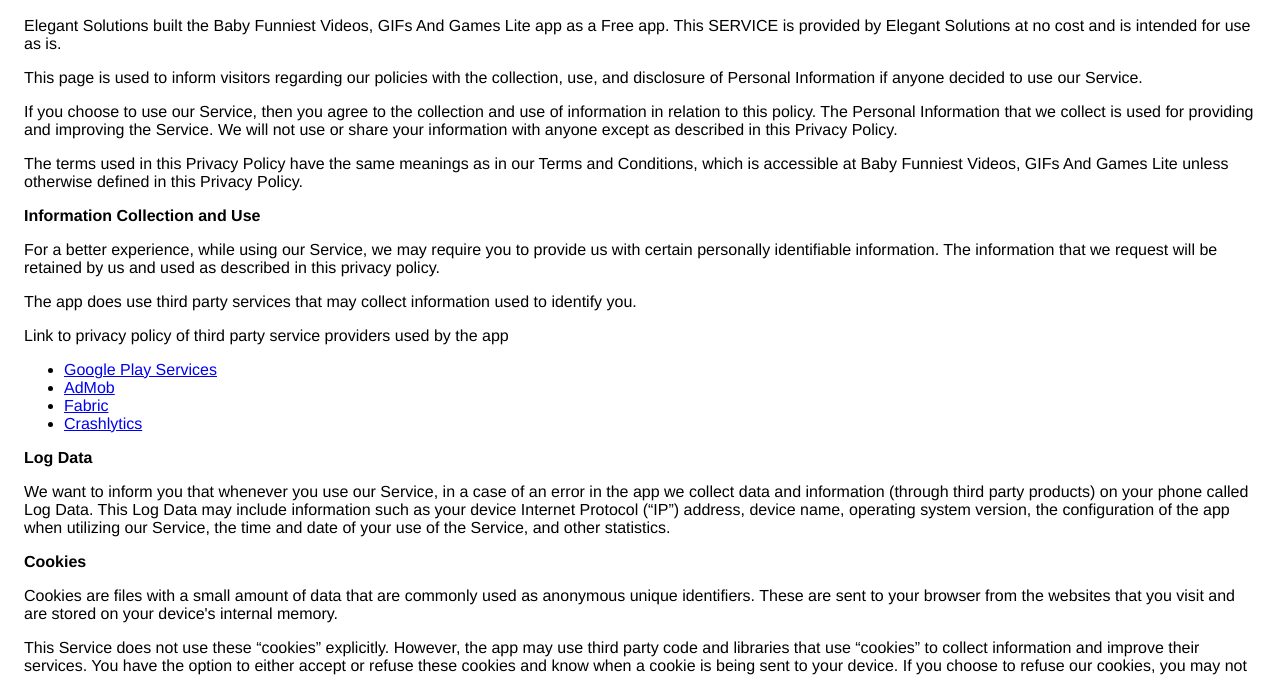
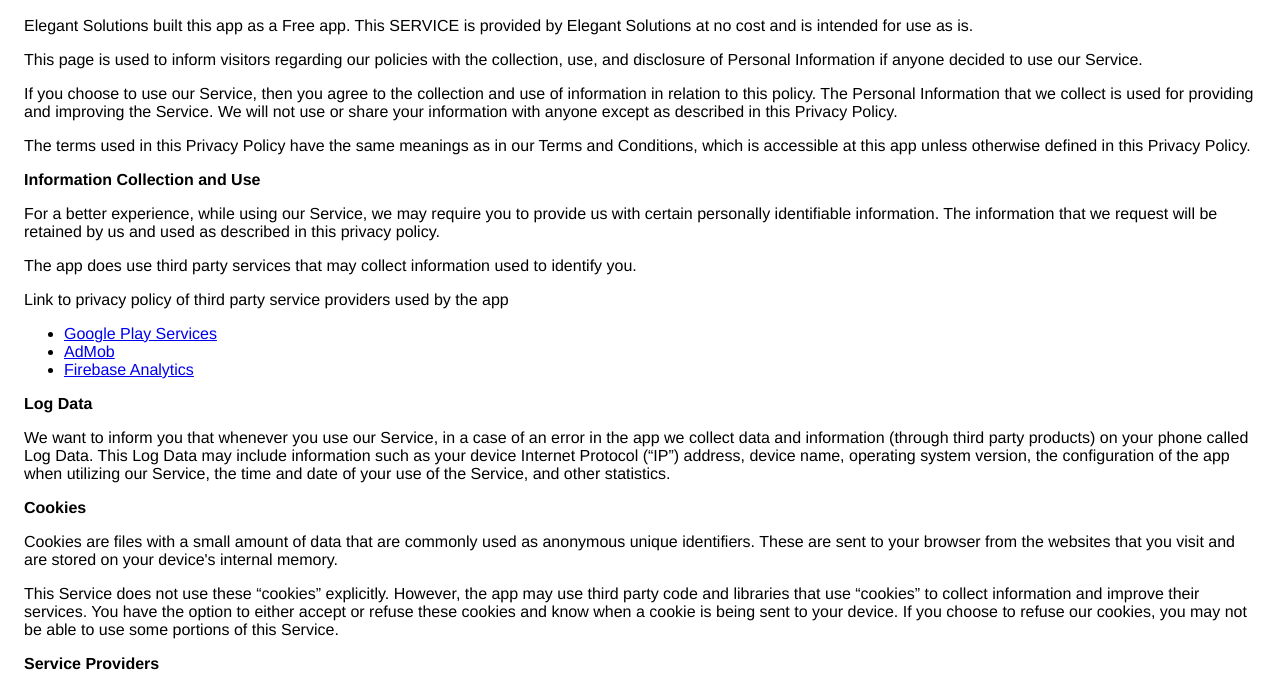
Before and after one commit to elegantsolutions2000/static-html-apps, a plain HTML site: page privacy_policy.html in a window 1280 px wide. Shown: the part 75-751 px from the top of the page. Drawn offline with Linux system fonts and the light colour scheme.

Commit message:
Add files via upload

```diff
--- a/privacy_policy.html
+++ b/privacy_policy.html
@@ -1,4 +1,4 @@
-<!DOCTYPE html><html> <head> <meta charset="utf-8"> <meta name="viewport" content="width=device-width"> <title>Privacy Policy</title> <style>body{font-family: "Helvetica Neue", Helvetica, Arial, sans-serif; padding:1em;}</style></head> <body><h2>Privacy Policy</h2> <p> Elegant Solutions built the Baby Funniest Videos, GIFs And Games Lite app as a Free app. This SERVICE is provided by Elegant Solutions at no cost and is intended for use as is.
+<!DOCTYPE html><html> <head> <meta charset="utf-8"> <meta name="viewport" content="width=device-width"> <title>Privacy Policy</title> <style>body{font-family: "Helvetica Neue", Helvetica, Arial, sans-serif; padding:1em;}</style></head> <body><h2>Privacy Policy</h2> <p> Elegant Solutions built this app as a Free app. This SERVICE is provided by Elegant Solutions at no cost and is intended for use as is.
                   </p> <p>This page is used to inform visitors regarding our policies with the collection, use, and
                     disclosure of Personal Information if anyone decided to use our Service.
                   </p> <p>If you choose to use our Service, then you agree to the collection and use of information in relation
@@ -6,10 +6,10 @@
                     Service. We will not use or share your information with anyone except as described
                     in this Privacy Policy.
                   </p> <p>The terms used in this Privacy Policy have the same meanings as in our Terms and Conditions, which is accessible
-                    at Baby Funniest Videos, GIFs And Games Lite unless otherwise defined in this Privacy Policy.
+                    at this app unless otherwise defined in this Privacy Policy.
                   </p> <p><strong>Information Collection and Use</strong></p> <p>For a better experience, while using our Service, we may require you to provide us with certain
                     personally identifiable information. The information that we request will be retained by us and used as described in this privacy policy.
-                  </p> <p>The app does use third party services that may collect information used to identify you.</p> <div><p>Link to privacy policy of third party service providers used by the app</p> <ul><li><a href="https://www.google.com/policies/privacy/" target="_blank">Google Play Services</a></li> <li><a href="https://support.google.com/admob/answer/6128543?hl=en" target="_blank">AdMob</a></li> <!----> <li><a href="https://fabric.io/privacy" target="_blank">Fabric</a></li> <li><a href="http://try.crashlytics.com/terms/privacy-policy.pdf" target="_blank">Crashlytics</a></li> <!----></ul></div> <p><strong>Log Data</strong></p> <p> We want to inform you that whenever you use our Service, in a case of an
+                  </p> <p>The app does use third party services that may collect information used to identify you.</p> <div><p>Link to privacy policy of third party service providers used by the app</p> <ul><li><a href="https://www.google.com/policies/privacy/" target="_blank">Google Play Services</a></li> <li><a href="https://support.google.com/admob/answer/6128543?hl=en" target="_blank">AdMob</a></li> <li><a href="https://firebase.google.com/policies/analytics" target="_blank">Firebase Analytics</a></li> <!----> <!----> <!----></ul></div> <p><strong>Log Data</strong></p> <p> We want to inform you that whenever you use our Service, in a case of an
                     error in the app we collect data and information (through third party products) on your phone
                     called Log Data. This Log Data may include information such as your device Internet Protocol (“IP”) address,
                     device name, operating system version, the configuration of the app when utilizing our Service,
```
